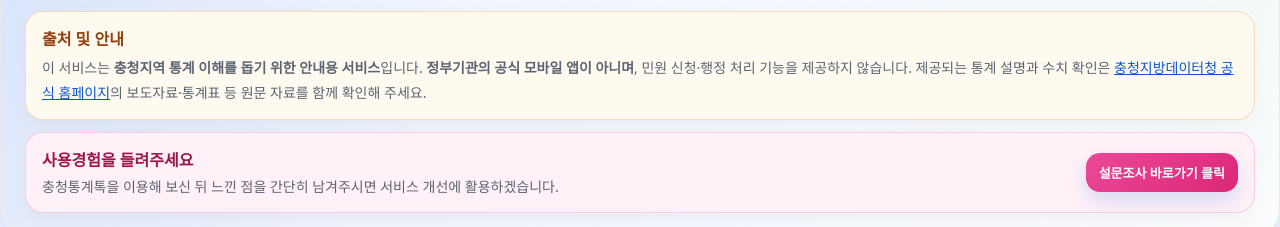
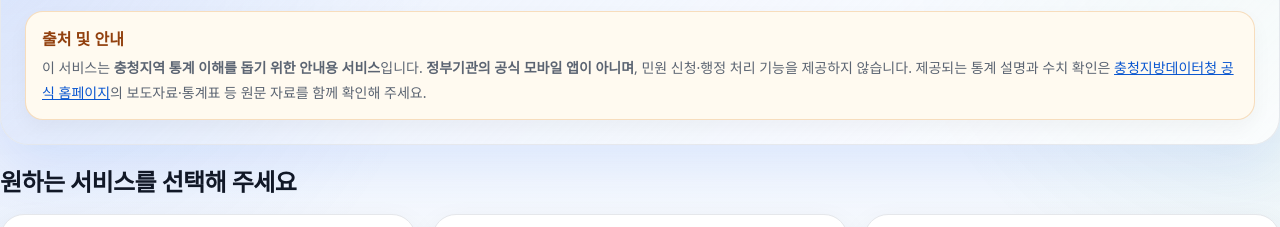
Before and after one commit to lowrider108/toktok, a website: page index.html in a window 1280 px wide. Shown: the part 863-1090 px from the top of the page. Drawn offline with nearby package versions, Linux system fonts and the light colour scheme.

Commit message:
roll back

```diff
--- a/index.html
+++ b/index.html
@@ -471,27 +471,6 @@
     .gov-box p{margin:0; font-size:14px; line-height:1.75; color:#5b6472;}
     .gov-box a{color:#0b57d0; text-decoration:underline;}
 
-    .survey-box{
-      margin-top:12px; padding:14px 16px; border:1px solid rgba(236,72,153,.22);
-      background:#fff1f7; border-radius:18px; box-shadow:0 8px 20px rgba(0,0,0,.04);
-      display:flex; align-items:center; justify-content:space-between; gap:12px; flex-wrap:wrap;
-    }
-    .survey-box strong{display:block; margin-bottom:4px; color:#9d174d;}
-    .survey-box p{margin:0; font-size:14px; line-height:1.65; color:#5b6472;}
-    .survey-link{
-      display:inline-flex; align-items:center; justify-content:center; gap:6px;
-      padding:10px 13px; border-radius:14px;
-      background:linear-gradient(135deg, #ec4899, #db2777);
-      color:#fff !important; font-size:13px; font-weight:900; text-decoration:none !important;
-      box-shadow:0 10px 20px rgba(37,99,235,.16);
-      white-space:nowrap;
-    }
-    .survey-link:hover{transform:translateY(-1px);}
-    @media (max-width:560px){
-      .survey-box{align-items:stretch;}
-      .survey-link{width:100%;}
-    }
-
 
 
 /* 경제총조사 배너 */
@@ -573,21 +552,13 @@
             보도자료·통계표 등 원문 자료를 함께 확인해 주세요.
           </p>
         </div>
-
-        <div class="survey-box" role="note" aria-label="사용경험 설문조사 안내">
-          <div>
-            <strong>사용경험을 들려주세요</strong>
-            <p>충청통계톡을 이용해 보신 뒤 느낀 점을 간단히 남겨주시면 서비스 개선에 활용하겠습니다.</p>
-          </div>
-          <a class="survey-link" href="https://form.naver.com/edit/akjKa0x_SlO3kF3gVD_MKw" target="_blank" rel="noopener noreferrer">설문조사 바로가기 클릭</a>
-        </div>
       </div>
 
           </section>
 
     <div class="section-head">
       <div>
-        <h2>원하는 서비스를 선택해 주세요</h2>
+        <h2>  원하는 서비스를 선택해 주세요</h2>
 
       </div>
     </div>
```
